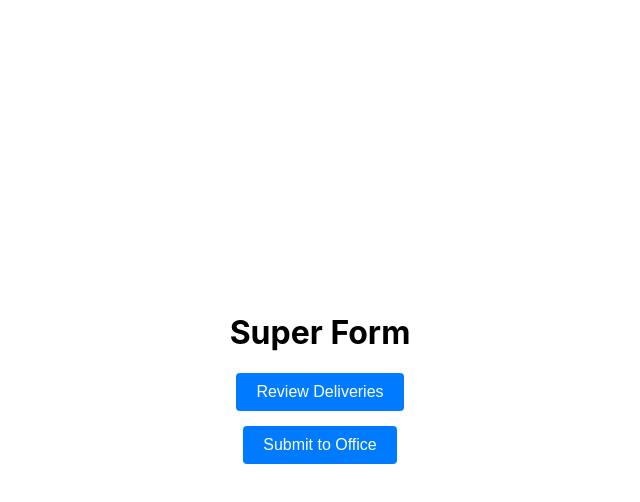
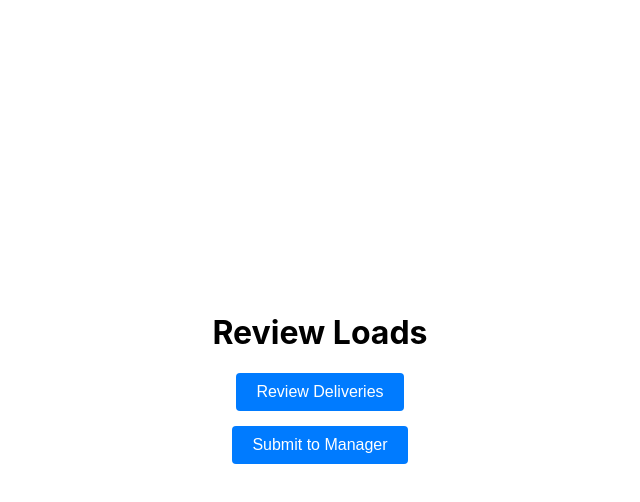
Before and after one commit to djahern-max/Get_Wicked_Loaded, a React (Create React App) app in the folder frontend/: page / in a window 1280 px wide. Both pictures are taken after typing "Sample", "Sample", "Sample", "5" into the empty fields and a click on the button "Submit". Shown: the top 502 px of the page, without its empty margins (320-960 px from the left). Built offline with nearby package versions, Linux system fonts and the light colour scheme.

Commit message:
Changed SuperForm to ReviewLoads

```diff
--- a/frontend/src/App.js
+++ b/frontend/src/App.js
@@ -1,7 +1,7 @@
 // src/App.js
 import React, { useState } from 'react';
 import HaulForm from './components/HaulForm';
-import SuperForm from './components/SuperForm';
+import ReviewLoads from './components/ReviewLoads';
 import './App.css'; // Import the CSS file
 import TestConnection from './components/TestConnection';
 
@@ -32,8 +32,8 @@ function App() {
         </>
       ) : (
         <>
-          <h1>Super Form</h1>
-          <SuperForm
+          <h1>Review Loads</h1>
+          <ReviewLoads
             onReviewDeliveries={handleReviewDeliveries}
             onSubmitToOffice={handleSubmitToOffice}
           />
--- a/frontend/src/components/SuperForm.js
+++ b/frontend/src/components/ReviewLoads.js
@@ -1,12 +1,12 @@
 // src/components/SuperForm.js
 import React from 'react';
-import '../styles/SuperForm.css'; // Import the CSS file
+import '../styles/ReviewLoads.css'; // Import the CSS file
 
-const SuperForm = ({ onReviewDeliveries, onSubmitToOffice }) => {
+const SuperForm = ({ onReviewDeliveries, onSubmitToManager }) => {
   return (
     <div className="super-form">
       <button onClick={onReviewDeliveries}>Review Deliveries</button>
-      <button onClick={onSubmitToOffice}>Submit to Office</button>
+      <button onClick={onSubmitToManager}>Submit to Manager</button>
     </div>
   );
 };
```
Also changed, not shown: frontend/src/styles/ReviewLoads.css (renamed from frontend/src/styles/SuperForm.css).
